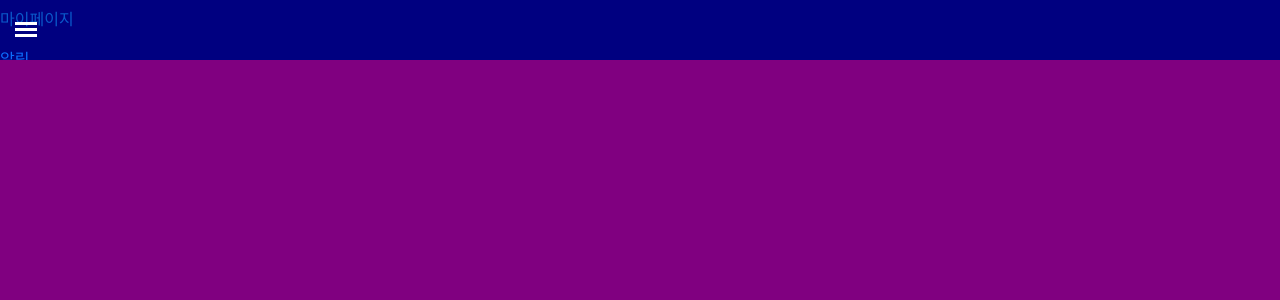
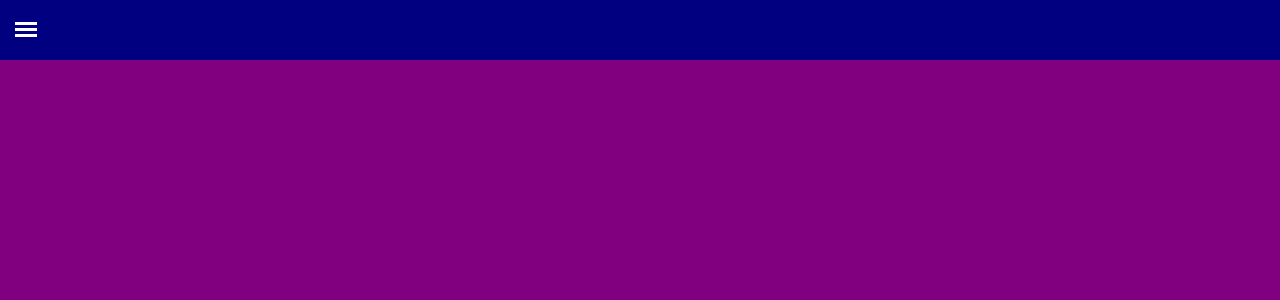
Before and after one commit to gmyun1999/django_practice, a Django app: page /qnasite/ in a window 1280 px wide. Shown: the top 300 px of the page. Run offline with Django 4.2, Linux system fonts and the light colour scheme; some libraries are stand-ins or nearby versions.

Commit message:
이상한거제가

```diff
--- a/templates/qnasite/navbar.html
+++ b/templates/qnasite/navbar.html
@@ -1,10 +1,6 @@
 
 <div class="header">
-  <ul class="navbar-nav ms-auto">
-      <li class="nav-item"><a class="nav-link" href="#about">마이페이지</a></li>
-      <li class="nav-item"><a class="nav-link" href="#services">알림</a></li>
-      <li class="nav-item"><a class="nav-link" href="#contact">회원가입</a></li>
-  </ul>
+
 </div>
   <input type="checkbox" class="openSidebarMenu" id="openSidebarMenu">
   <label for="openSidebarMenu" class="sidebarIconToggle">
```
